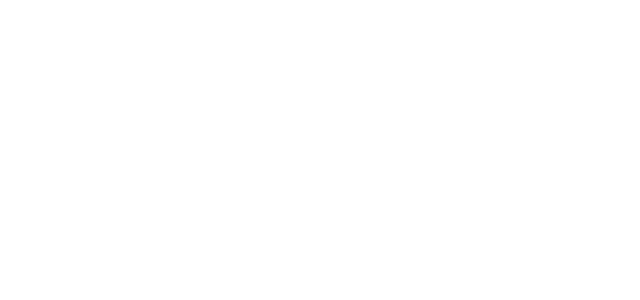
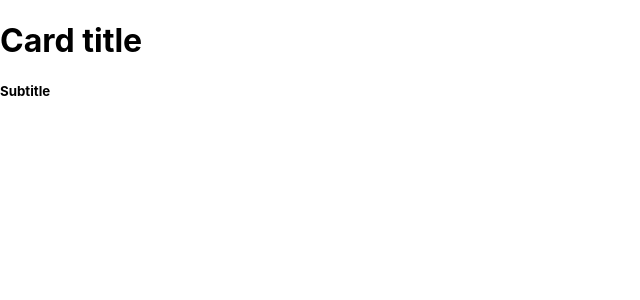
Before and after one commit to lflachs/Best-Cocktails-Recap-React, a React (Create React App) app: page / in a window 1280 px wide. Shown: the top 300 px of the page, without its empty margins (0-640 px from the left). Built offline with nearby package versions, Linux system fonts and the light colour scheme.

Commit message:
Create first component Card

```diff
--- a/src/Components/Cards/Card.jsx
+++ b/src/Components/Cards/Card.jsx
@@ -0,0 +1,12 @@
+import React from "react";
+
+function Card() {
+  return (
+    <div className="card">
+      <h1 className="card-title">Card title</h1>
+      <h5 className="card-subtitle">Subtitle</h5>
+      {/* <PropertiesBloc /> */}
+    </div>
+  );
+}
+export default Card;
--- a/src/Pages/App.js
+++ b/src/Pages/App.js
@@ -1,7 +1,12 @@
 import React from "react";
+import Homepage from "./Homepage";
 
 function App() {
-  return <div className="App"></div>;
+  return (
+    <div className="App">
+      <Homepage />
+    </div>
+  );
 }
 
 export default App;
--- a/src/Pages/Homepage.jsx
+++ b/src/Pages/Homepage.jsx
@@ -2,15 +2,7 @@
 import Card from "../Components/Cards/Card";
 
 function Homepage() {
-  return (
-    <Card
-      cardTitle={"Lassi Khara"}
-      cardSubtitle={"Main ingredient"}
-      cardImage={
-        "https://www.thecocktaildb.com/images/media/drink/m1suzm1487603970.jpg"
-      }
-    />
-  );
+  return <Card />;
 }
 
 export default Homepage;
```
